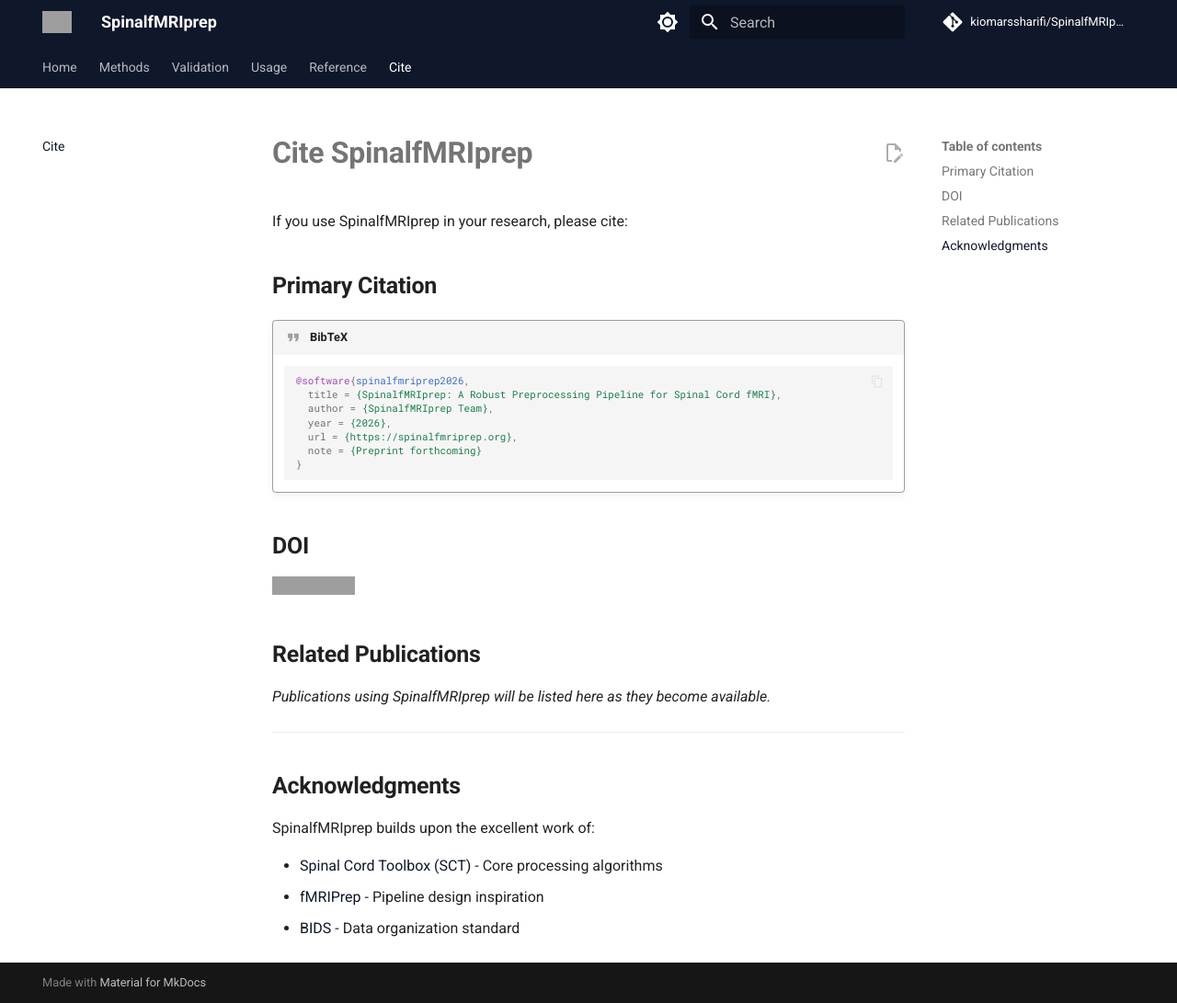
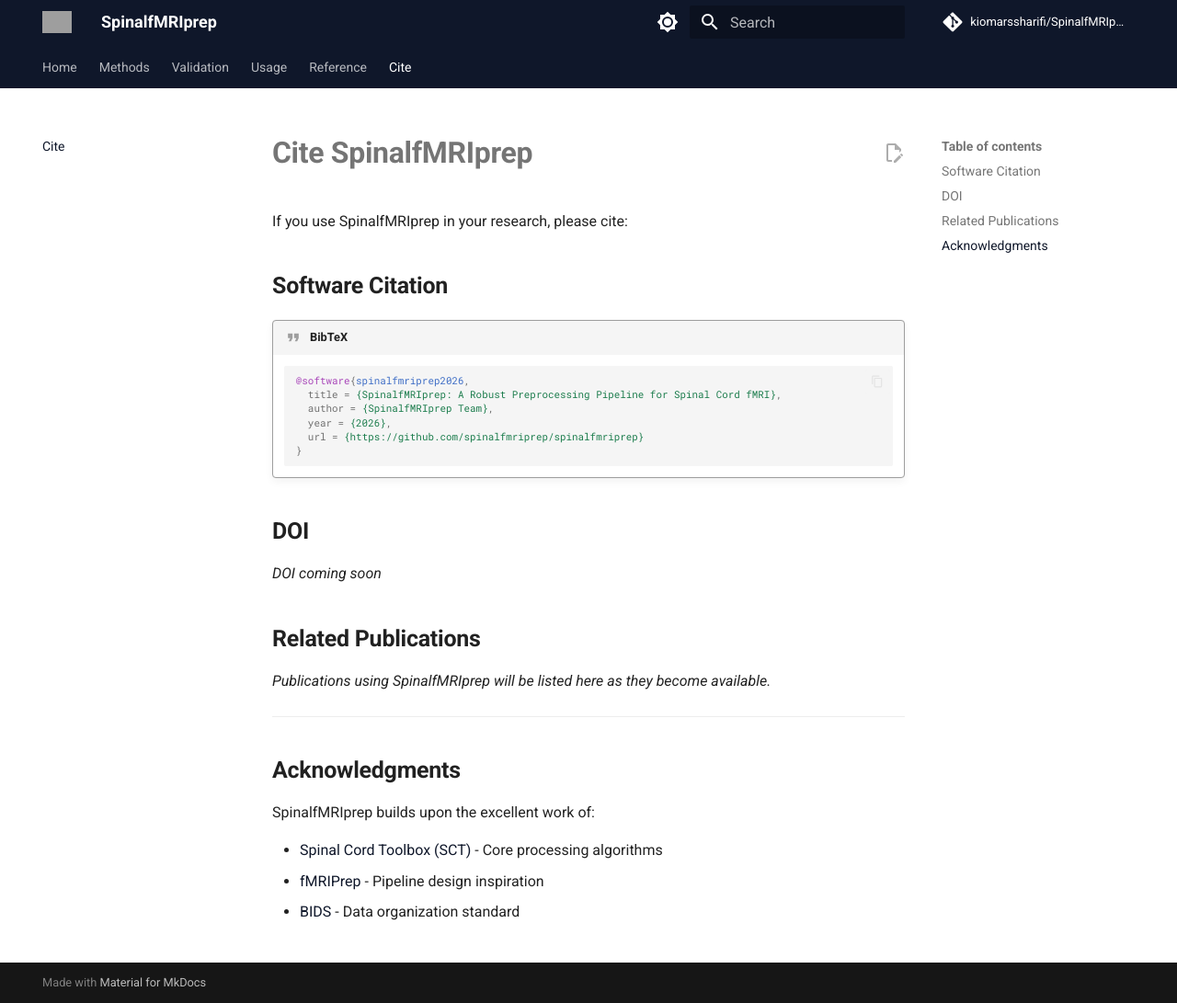
Before and after one commit to SpinalfMRIprep/SpinalfMRIprep, an MkDocs documentation site: the page built from docs/cite.md, in a window 1280 px wide and 1091 px high. Shown: the whole window at 92% size. Built offline with MkDocs 1.6.1 and Material for MkDocs 9.7.7, drawn with Linux system fonts in a browser that asks for light colours; comment, search, counter and statistics services are not loaded; grey boxes are pictures that could not be loaded.

Commit message:
docs: fix homepage badges, subtitle, citation, and dark mode nav
- Change badge to "Validating on 5 datasets" (present tense)
- Add "BIDS-App" badge
- Split subtitle across two lines at natural break
- Remove citation from homepage, keep on cite.md (software-only)
- Fix dark mode: selected nav item text now readable

````diff
--- a/docs/assets/css/extra.css
+++ b/docs/assets/css/extra.css
@@ -184,6 +184,21 @@
   --md-bg-color: #020617;
 }
 
+/* Fix: Selected nav item text visibility in dark mode */
+[data-md-color-scheme="slate"] .md-nav__item--active > .md-nav__link,
+[data-md-color-scheme="slate"] .md-nav__link--active,
+[data-md-color-scheme="slate"] .md-nav__item--nested > .md-nav__link {
+  color: #e2e8f0 !important;
+}
+
+[data-md-color-scheme="slate"] .md-nav__link:hover {
+  color: #f8fafc !important;
+}
+
+[data-md-color-scheme="slate"] .md-nav__link[data-md-state="current"] {
+  color: #0ea5e9 !important;
+}
+
 /* ==========================================================================
    Typography
    ========================================================================== */
--- a/docs/cite.md
+++ b/docs/cite.md
@@ -2,7 +2,7 @@
 
 If you use SpinalfMRIprep in your research, please cite:
 
-## Primary Citation
+## Software Citation
 
 !!! quote "BibTeX"
     ```bibtex
@@ -10,15 +10,14 @@
       title = {SpinalfMRIprep: A Robust Preprocessing Pipeline for Spinal Cord fMRI},
       author = {SpinalfMRIprep Team},
       year = {2026},
-      url = {https://spinalfmriprep.org},
-      note = {Preprint forthcoming}
+      url = {https://github.com/spinalfmriprep/spinalfmriprep}
     }
     ```
 
 ## DOI
 
-<!-- Replace with actual DOI when available -->
-[![DOI](https://img.shields.io/badge/DOI-Preprint%20Forthcoming-blue)](https://spinalfmriprep.org)
+<!-- DOI will be added when available via Zenodo -->
+*DOI coming soon*
 
 ## Related Publications
 
--- a/docs/overrides/home.html
+++ b/docs/overrides/home.html
@@ -7,11 +7,11 @@
 {% block content %}
 <div class="tx-hero">
   <h1>SpinalfMRIprep</h1>
-  <p>Robust, automated preprocessing for spinal cord fMRI.</p>
+  <p>Robust, automated preprocessing<br>for spinal cord fMRI.</p>
 
   <div class="tx-badges">
-    <span class="tx-badge tx-badge--primary">✓ Validated on 5 datasets</span>
-    <span class="tx-badge tx-badge--secondary">📄 Preprint forthcoming</span>
+    <span class="tx-badge tx-badge--primary">BIDS-App</span>
+    <span class="tx-badge tx-badge--secondary">Validating on 5 datasets</span>
   </div>
 
   <div class="tx-cta-buttons">
````
Also changed, not shown: docs/DEVELOPMENT_WORKFLOW.md (deleted, +0 -208 lines), docs/index.md (+0 -11 lines).
